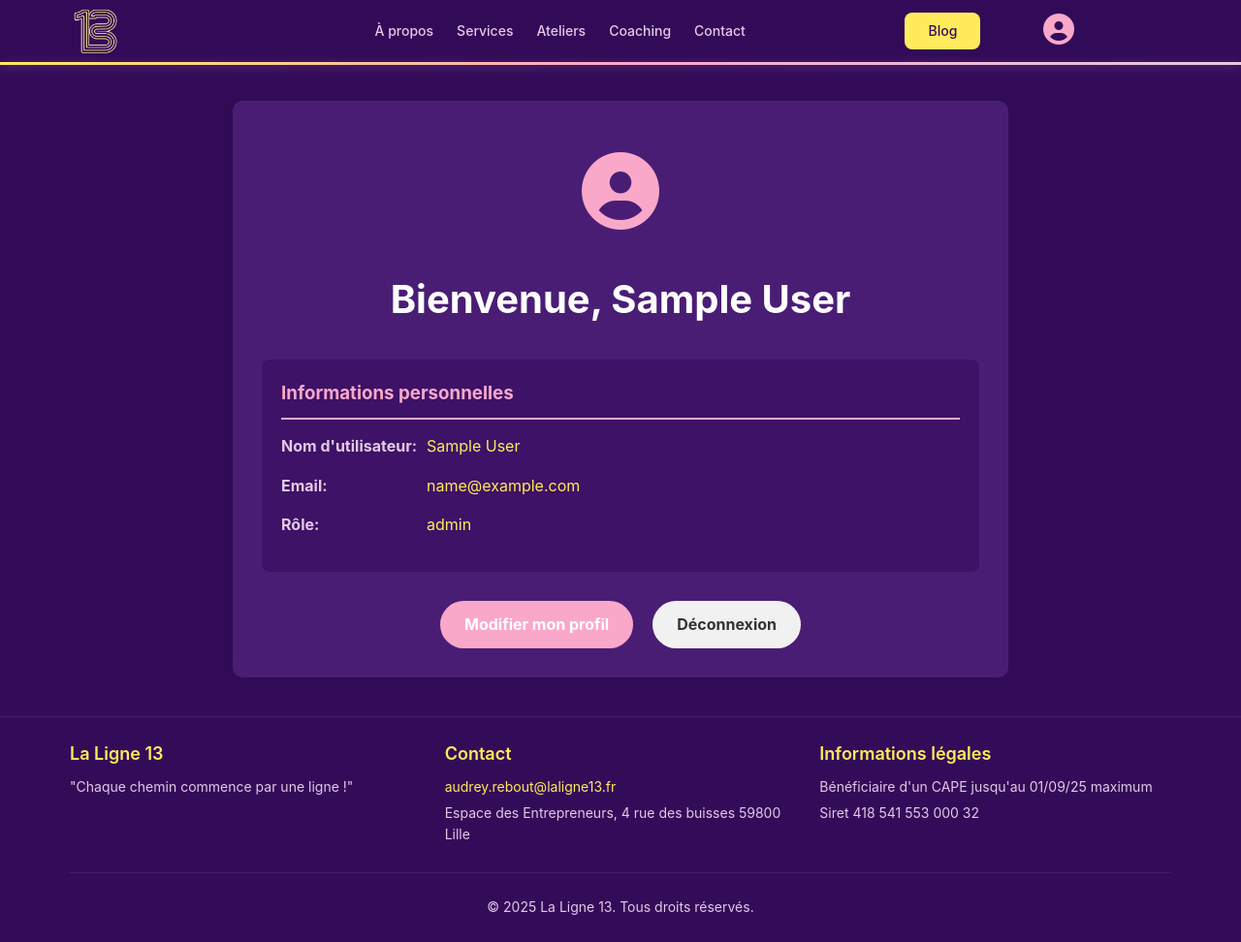
After one commit to Ass4sin/CodingGame, a Flask app: page /account in a window 1280 px wide. The commit adds this page. Shown: the whole page at 97% size. Run offline with Flask 3, Linux system fonts and the light colour scheme; the visitor is signed in with stand-in values (Sample User, id 1); data that the repository does not hold is empty; some libraries are stand-ins or nearby versions.

Commit message:
Déconnexion

```diff
--- a/app.py
+++ b/app.py
@@ -1,5 +1,5 @@
 import stripe
-from flask import Flask, render_template, request, redirect, jsonify
+from flask import Flask, render_template, request, redirect, jsonify, url_for
 from flask_sqlalchemy import SQLAlchemy
 from datetime import datetime
 from flask_login import LoginManager, logout_user, login_user, current_user, login_required, UserMixin
@@ -133,7 +133,7 @@ def login():
 @app.route('/logout')
 def logout():
    logout_user()
-   return 'Success'
+   return redirect(url_for('home'))
 
 
 @app.route('/blogs')
@@ -187,6 +187,13 @@ def create_checkout_session():
     except Exception as e:
         return jsonify(error=str(e)), 403
 
+@app.route('/account')
+@login_required
+def account():
+    # Get user's appointments if they exist
+    appointments = Appointment.query.filter_by(name=current_user.name).all()
+    return render_template('account.html', appointments=appointments)
+
 
 @app.route('/test')
 def test():
--- /dev/null
+++ b/templates/account.html
@@ -0,0 +1,142 @@
+{% extends "base.html" %}
+
+{% block title %}Mon Compte - La Ligne 13{% endblock %}
+
+{% block page_css %}
+<style>
+    .account-container {
+        max-width: 800px;
+        margin: 40px auto;
+        padding: 30px;
+        background-color: #4a1d75;
+        border-radius: 10px;
+        box-shadow: 0 0 20px rgba(0, 0, 0, 0.1);
+    }
+
+    .account-header {
+        text-align: center;
+        margin-bottom: 30px;
+    }
+
+    .account-header h1 {
+        color: #fff;
+        font-size: 2.5rem;
+        margin-bottom: 10px;
+    }
+
+    .account-header .user-icon {
+        font-size: 5rem;
+        color: #f9a8c9;
+        margin-bottom: 15px;
+    }
+
+    .account-info {
+        margin-bottom: 30px;
+    }
+
+    .info-card {
+        background-color: #3d1267;
+        border-radius: 8px;
+        padding: 20px;
+        margin-bottom: 20px;
+    }
+
+    .info-card h3 {
+        color: #f9a8c9;
+        margin-bottom: 15px;
+        border-bottom: 2px solid #f9a8c9;
+        padding-bottom: 10px;
+    }
+
+    .info-item {
+        display: flex;
+        margin-bottom: 15px;
+    }
+
+    .info-label {
+        font-weight: bold;
+        width: 150px;
+        color: #e4c9e5;
+    }
+
+    .info-value {
+        flex: 1;
+    }
+
+    .account-actions {
+        display: flex;
+        justify-content: center;
+        gap: 20px;
+        margin-top: 30px;
+    }
+
+    .account-btn {
+        padding: 12px 25px;
+        border-radius: 30px;
+        font-weight: bold;
+        text-decoration: none;
+        transition: all 0.3s ease;
+    }
+
+    .edit-btn {
+        background-color: #f9a8c9;
+        color: white;
+    }
+
+    .logout-btn {
+        background-color: #f1f1f1;
+        color: #333;
+    }
+
+    .account-btn:hover {
+        transform: translateY(-3px);
+        box-shadow: 0 5px 15px rgba(0, 0, 0, 0.1);
+    }
+</style>
+{% endblock %}
+
+{% block content %}
+<div class="account-container">
+    <div class="account-header">
+        <div class="user-icon">
+            <i class="fas fa-user-circle"></i>
+        </div>
+        <h1>Bienvenue, {{ current_user.name }}</h1>
+    </div>
+
+    <div class="account-info">
+        <div class="info-card">
+            <h3>Informations personnelles</h3>
+            <div class="info-item">
+                <div class="info-label">Nom d'utilisateur:</div>
+                <div class="info-value">{{ current_user.name }}</div>
+            </div>
+            <div class="info-item">
+                <div class="info-label">Email:</div>
+                <div class="info-value">{{ current_user.email }}</div>
+            </div>
+            <div class="info-item">
+                <div class="info-label">Rôle:</div>
+                <div class="info-value">{{ current_user.role }}</div>
+            </div>
+        </div>
+
+        {% if appointments %}
+        <div class="info-card">
+            <h3>Mes rendez-vous</h3>
+            {% for appointment in appointments %}
+            <div class="info-item">
+                <div class="info-label">Date:</div>
+                <div class="info-value">{{ appointment.date_time.strftime('%d/%m/%Y à %H:%M') }}</div>
+            </div>
+            {% endfor %}
+        </div>
+        {% endif %}
+    </div>
+
+    <div class="account-actions">
+        <a href="#" class="account-btn edit-btn">Modifier mon profil</a>
+        <a href="{{ url_for('logout') }}" class="account-btn logout-btn">Déconnexion</a>
+    </div>
+</div>
+{% endblock %}
--- a/templates/base.html
+++ b/templates/base.html
@@ -26,7 +26,15 @@
                     </ul>
                 </nav>
                 <a href="{{ url_for('home') }}" class="btn primary-btn" style="margin-left: 100px;">Blog</a>
-                <a href="{{ url_for('login') }}" class="btn primary-btn" style="background-color: #f9a8c9; margin-right: 100px;">Connexion</a>
+
+                {% if current_user.is_authenticated %}
+                    <a href="{{ url_for('account') }}" class="profile-icon" style="margin-right: 100px;">
+                        <i class="fas fa-user-circle fa-2x" style="color: #f9a8c9;"></i>
+                    </a>
+                {% else %}
+                    <a href="{{ url_for('login') }}" class="btn primary-btn" style="background-color: #f9a8c9; margin-right: 100px;">Connexion</a>
+                {% endif %}
+
                 <button class="mobile-menu-btn">
                     <i class="fas fa-bars"></i>
                 </button>
@@ -52,7 +60,7 @@
                 </div>
                 <div class="footer-col">
                     <h3>Contact</h3>
-                    <p>audrey.rebout@laligne13.fr</p>
+                    <p><a href="mailto:audrey.rebout@laligne13.fr">audrey.rebout@laligne13.fr</a></p>
                     <p>Espace des Entrepreneurs, 4 rue des buisses 59800 Lille</p>
                 </div>
                 <div class="footer-col">
@@ -67,6 +75,6 @@
         </div>
     </footer>
 
-    <script src="{{ url_for('static', filename='js/script.js') }}"></script>
+    <script data-cfasync="false" src="/cdn-cgi/scripts/5c5dd728/cloudflare-static/email-decode.min.js"></script><script src="{{ url_for('static', filename='js/script.js') }}"></script>
 </body>
 </html>
--- a/templates/index.html
+++ b/templates/index.html
@@ -28,7 +28,7 @@
                         <a href="{{ url_for('about') }}" class="btn secondary-btn">
                             En savoir plus
                         </a>
-                        <a href="{{ url_for('calendar') }}" class="btn calendar-btn">
+                        <a href="{{ url_for('test') }}" class="btn calendar-btn">
                             <i class="fas fa-calendar-alt"></i> Ajouter un rendez-vous au calendrier
                         </a>
                     </div>
@@ -292,7 +292,7 @@
                 <a href="https://www.linkedin.com/" target="_blank" class="btn secondary-btn">
                     <i class="fab fa-linkedin"></i> Retrouvez-moi sur LinkedIn
                 </a>
-                <a href="{{ url_for('calendar') }}" class="btn calendar-btn">
+                <a href="{{ url_for('test') }}" class="btn calendar-btn">
                     <i class="fas fa-calendar-alt"></i> Prendre rendez-vous
                 </a>
             </div>
--- a/templates/login.html
+++ b/templates/login.html
@@ -5,9 +5,10 @@
     <meta name="viewport" content="width=device-width, initial-scale=1.0">
     <title>Connexion</title>
     <link href="https://cdn.jsdelivr.net/npm/bootstrap@5.3.0/dist/css/bootstrap.min.css" rel="stylesheet">
+    <link rel="stylesheet" href="{{ url_for('static', filename='css/auth.css') }}">
 </head>
 <body class="d-flex justify-content-center align-items-center vh-100 bg-light">
-    <div class="card p-4 shadow-lg" style="width: 350px;">
+    <div class="card p-4 shadow-lg" style="width: 750px;">
         <h3 class="text-center">Connexion</h3>
         <form method="POST" action="/login">
             <div class="mb-3">
--- a/templates/signup.html
+++ b/templates/signup.html
@@ -3,6 +3,7 @@
 <head>
     <meta charset="UTF-8">
     <title>Title</title>
+    <link rel="stylesheet" href="{{ url_for('static', filename='css/auth.css') }}">
 </head>
 <body>
 <form action="/signup-check" method="post">
--- a/templates/test.html
+++ b/templates/test.html
@@ -3,6 +3,7 @@
 <head>
     <meta charset="UTF-8">
     <title>Title</title>
+    <link rel="stylesheet" href="{{ url_for('static', filename='css/test.css') }}">
 </head>
 <body>
 <h1>Pick a Date</h1>
@@ -10,7 +11,7 @@
 
 <form action="/test-date" method="POST">
     <label for="name">Name:</label>
-    <input type="text" id="name" name="name" required>
+    <input type="text" id="name" style="width: 95%;" name="name" required>
     <label for="date">Date:</label>
     <input type="date" id="date" name="date" required>
      <label for="time">Time:</label>
```
Also changed, not shown: static/css/auth.css (added, +189 -0 lines), static/css/test.css (added, +170 -0 lines).
